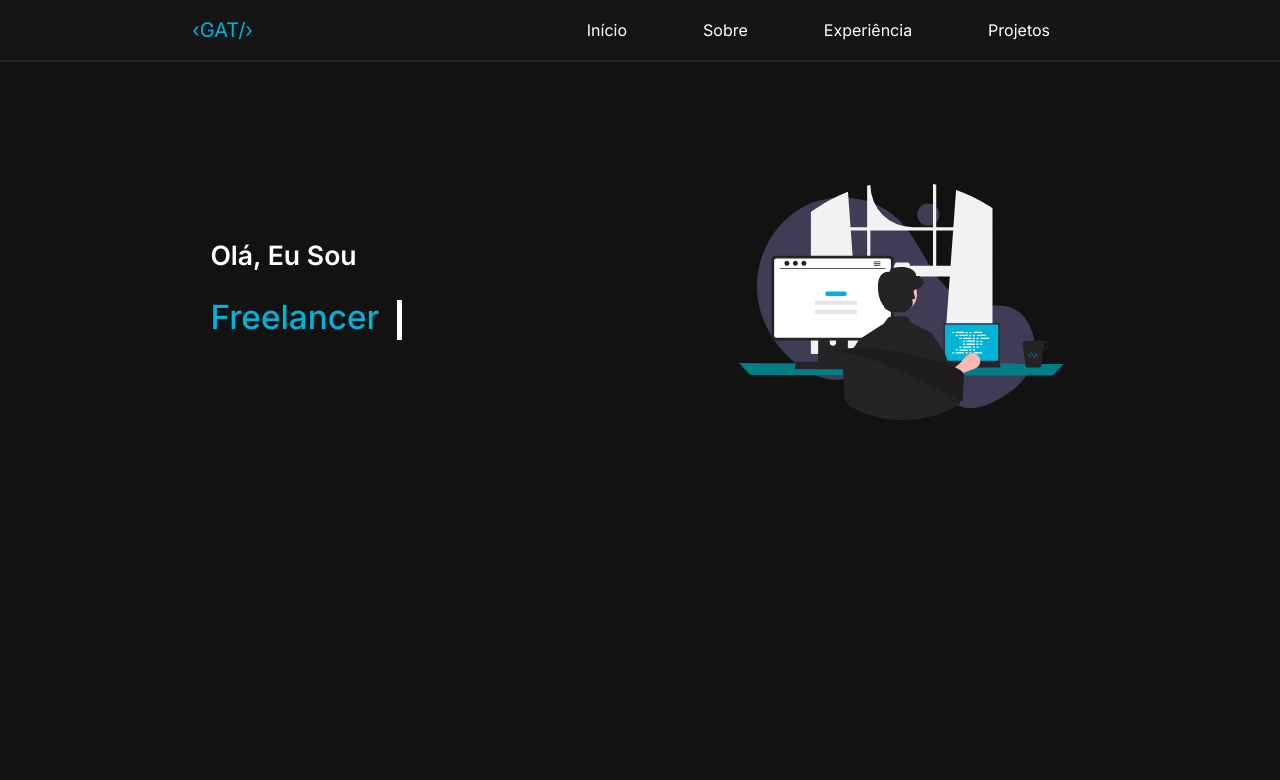
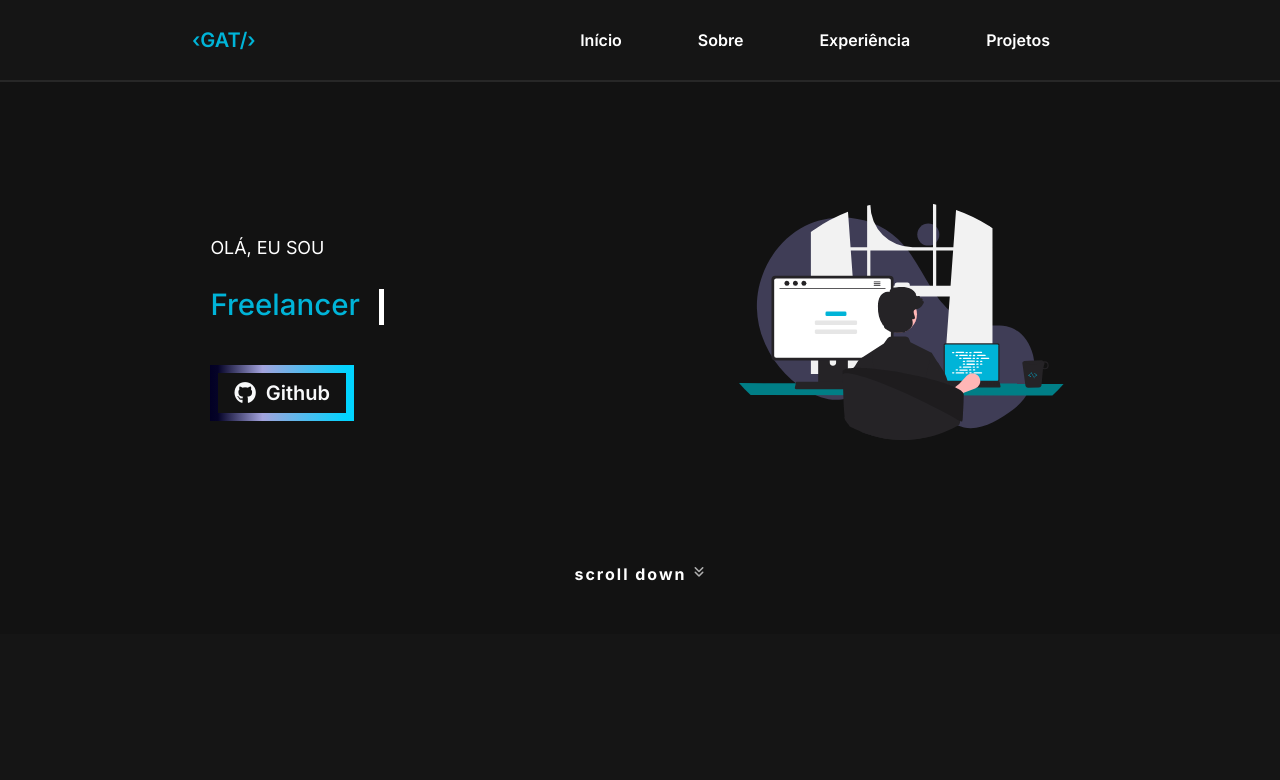
Before and after one commit to gatavares/gatavares.github.io, a PHP site: page / in a window 1280 px wide. Shown: the top 780 px of the page. Before the commit the page ends 420 px from the top, so only its background shows below. Run offline with PHP 8.4, Linux system fonts and the light colour scheme.

Commit message:
atualização

```diff
--- a/CONTENT/PAGES/home.html
+++ b/CONTENT/PAGES/home.html
@@ -8,9 +8,21 @@
                 <li><span>Desenvolvedor&nbsp;</span></li>
                 <li><span>Freelancer&nbsp;&nbsp;</span></li>
             </ul>
+            <div class="buttons">
+                <button type="button" class="btn btn-outline-light btn-github">
+                    <i class="fa-brands fa-github"></i>
+                    <p>Github</p>
+                </button>
+                </a>
+            </div>
         </div>
         <img id="svg-gui" alt="programming Gui Svg" src="ASSETS/code.svg" decoding="async" data-nimg="fill">
     </div>
+    <div class="animation-scroll text-center mb-5">
+        <a href="#sobreMim">scroll down<i id="scrollDownIcon" class="fa-solid fa-angles-down ms-2"></i></a>
+    </div>
 </section>
 
+<section class="sobreMim" id="sobreMim"></section>
+
 <div class="margin"></div>
--- a/CSS/styles.css
+++ b/CSS/styles.css
@@ -1,3 +1,7 @@
+:root {
+    --gradiant: linear-gradient(90deg, rgba(2, 0, 36, 1) 0%, rgba(163, 163, 221, 1) 35%, rgba(0, 212, 255, 1) 100%);
+}
+
 /*
 ------------------------------------------------------------------
 ----------------------------  SITE CSS  --------------------------
@@ -5,9 +9,18 @@
 ------------------------------------------------------------------
 */
 
+* {
+    scroll-behavior: smooth;
+}
+
 a {
     text-decoration: none;
-    color: #000;
+    color: #fff;
+}
+
+a:hover {
+    text-decoration: none;
+    color: #fff;
 }
 
 li {
@@ -52,14 +65,14 @@ body {
         padding: 0 15%;
         background-color: #151515;
         border-bottom: solid 2px #272727;
-        height: 100px !important;
     }
 }
 
 .navbar {
-    padding: 0 15%;
+    padding: 10px 15%;
     background-color: #151515;
     border-bottom: solid 2px #272727;
+    font-weight: 600;
 }
 
 .navbar-brand {
@@ -157,6 +170,8 @@ body {
     border-bottom: solid #272727 3px;
 } */
 
+/*Text Animations*/
+
 .text-animation {
     margin-left: 15.5% !important;
     display: flex;
@@ -189,6 +204,7 @@ body {
     #svg-gui {
         margin-right: 10% !important;
     }
+
     .animado li span::after {
         top: 0;
         margin-top: -2px !important;
@@ -201,10 +217,12 @@ body {
         min-height: 25vh;
     }
 }
+
 @media screen and (max-width: 491px) {
     .text-animation {
         min-height: 20vh;
     }
+
     .margin {
         margin-bottom: 200% !important;
     }
@@ -212,8 +230,9 @@ body {
 
 
 .text-animation .container .estatico {
-    font-size: 2.08vw;
-    font-weight: 600;
+    font-size: 1.4vw;
+    font-weight: 400;
+    text-transform: uppercase;
     margin-bottom: 0;
     margin-top: 14px;
 }
@@ -227,7 +246,7 @@ body {
 
 .animado li {
     color: #00B4D8;
-    font-size: 2.6vw;
+    font-size: 2.3vw;
     font-weight: 500;
     left: 0;
     position: relative;
@@ -265,8 +284,67 @@ body {
     }
 }
 
+.btn-github{
+    display: flex;
+    align-items: center;
+    justify-content: space-evenly;
+    border-width: 0.5rem;
+    border-style: solid;
+    border-image-source: var(--gradiant);
+    border-image-slice: 1;
+    padding: .3rem 1rem;
+    font: inherit;
+}
+
+.buttons .fa-github {
+    font-size: 22px;
+}
+
+.buttons p {
+    margin: 0;
+    margin-left: 10px;
+    font-size: 20px;
+    font-weight: 600;
+}
+
+
+
 #svg-gui {
     margin-right: 20% !important;
     width: 30%;
     height: 30%;
 }
+
+.animation-scroll {
+    letter-spacing: 2px;
+    font-weight: bold;
+}
+
+#scrollDownIcon {
+    font-size: 12px;
+    animation: scrollDown 2s ease-in-out infinite;
+}
+
+@keyframes scrollDown {
+    0% {
+        transform: translate(0, -7px);
+        opacity: 0;
+    }
+
+    50% {
+        opacity: 1;
+    }
+
+    100% {
+        transform: translate(0, 7px);
+        opacity: 0;
+    }
+}
+
+/*Sobre Mim*/
+
+.sobreMim {
+    /* border-top: solid #272727 3px; */
+    background-color: #151515;
+    min-height: 50vh;
+}
```
